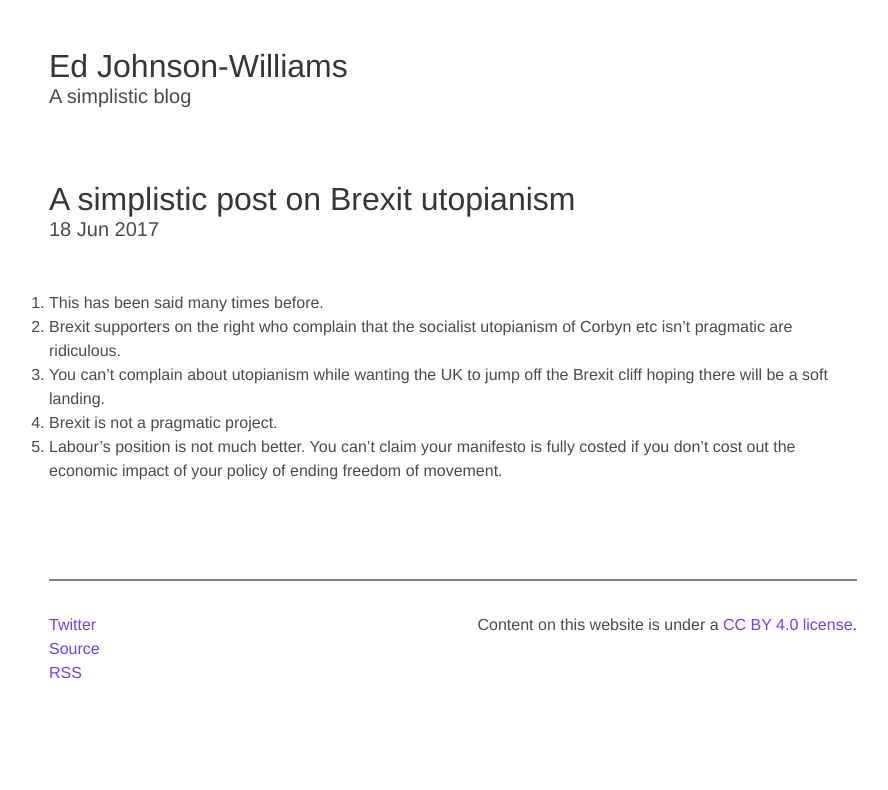
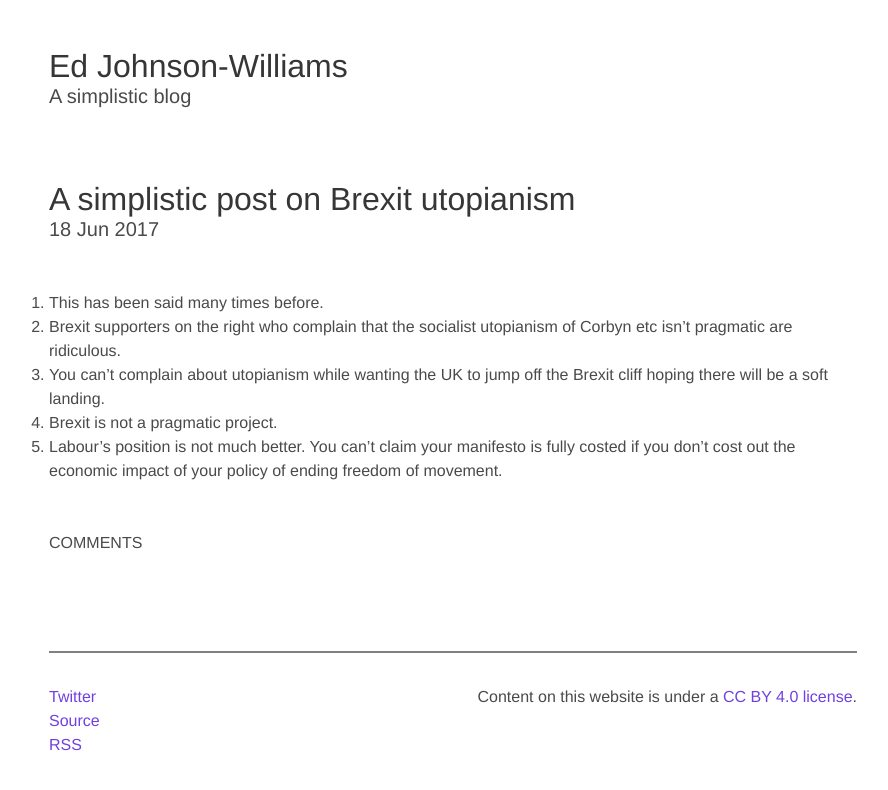
Before and after one commit to edjw/edjw.github.io, a Jekyll site: the page built from _posts/2017-06-18-a-simplistic-post-on-brexit-utopianism.md, in a window 1280 px wide. Shown: the top 790 px of the page, without its empty margins (187-1075 px from the left). Built offline with Jekyll 4.4.1, drawn with Linux system fonts in a browser that asks for light colours; our own code applies the rules of GitHub Pages for plain Markdown files.

Commit message:
Update comments.html

```diff
--- a/_includes/comments.html
+++ b/_includes/comments.html
@@ -1,4 +1,9 @@
-<script>
+<div id="gh-comments">
+    <br/><br/>
+    <h6>COMMENTS</h6>
+    <div id="gh-comments-list"></div>
+    <a href="javascript:void(0)" id="gh-load-comments" class="btn" style="display:none">Load more comments</a>
+</div><script>
 var url = "https://github.com/edjw/edjw.github.io/issues/{{ page.commentid }}"
 var api_url = "https://api.github.com/repos/edjw/edjw.github.io/issues/{{ page.commentid }}/comments"
 
```
